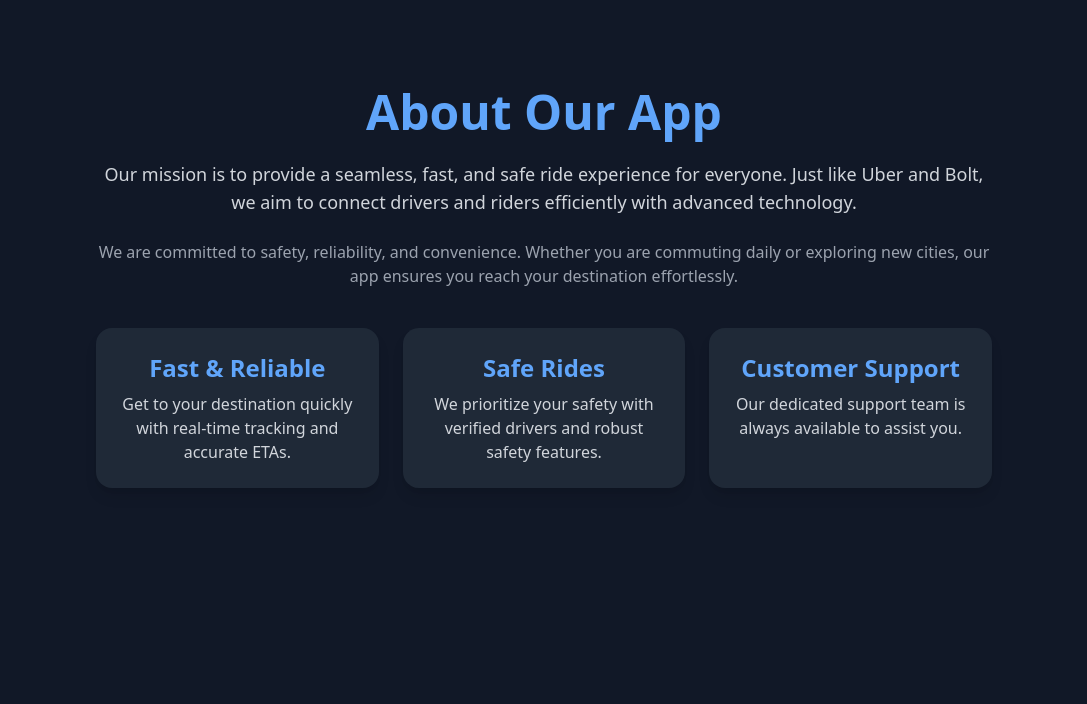
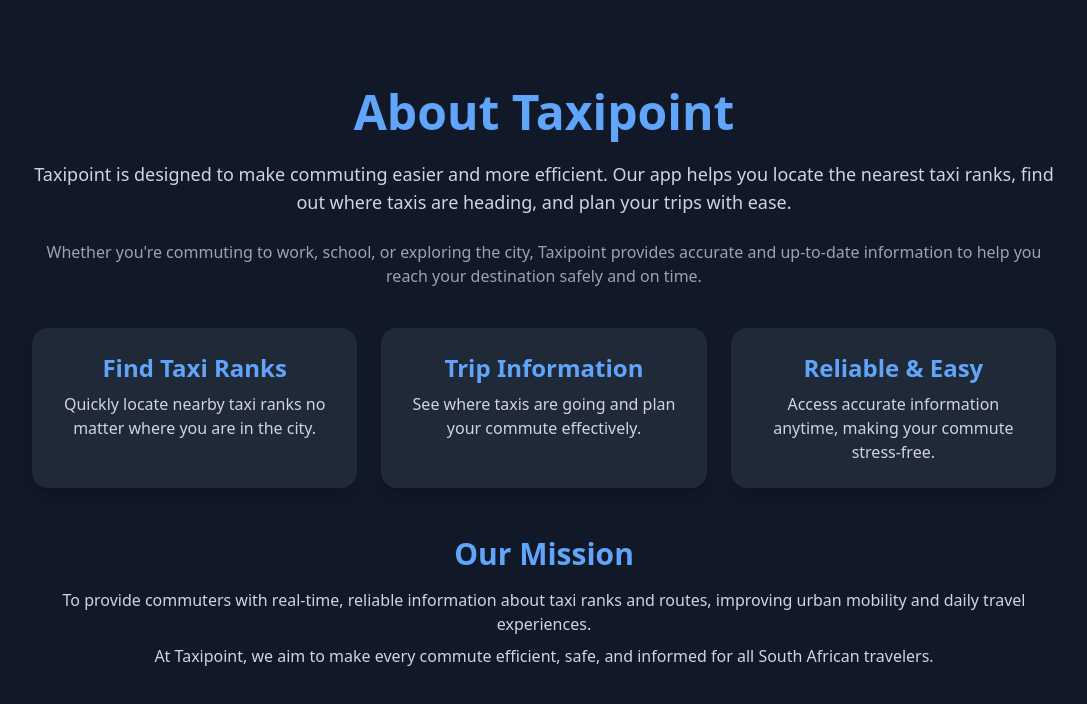
Before and after one commit to MbongeniMhlanga/TaxiPoint, a React (Vite) app in the folder frontend/taxipoint/: page /about in a window 1280 px wide. Shown: the top 704 px of the page, without its empty margins (96-1183 px from the left). Built offline with nearby package versions, Linux system fonts and the light colour scheme.

Commit message:
updated about page

```diff
--- a/frontend/taxipoint/src/screens/About.tsx
+++ b/frontend/taxipoint/src/screens/About.tsx
@@ -3,29 +3,38 @@ import React from "react";
 const About: React.FC = () => {
   return (
     <div className="min-h-screen bg-gray-900 text-gray-100 flex flex-col items-center justify-start p-6">
-      <div className="max-w-4xl w-full text-center mt-16">
-        <h1 className="text-5xl font-bold text-blue-400 mb-6">About Our App</h1>
+      <div className="max-w-5xl w-full text-center mt-16">
+        <h1 className="text-5xl font-bold text-blue-400 mb-6">About Taxipoint</h1>
         <p className="text-gray-300 text-lg mb-6">
-          Our mission is to provide a seamless, fast, and safe ride experience for everyone.
-          Just like Uber and Bolt, we aim to connect drivers and riders efficiently with advanced technology.
+          Taxipoint is designed to make commuting easier and more efficient. Our app helps you locate the nearest taxi ranks, find out where taxis are heading, and plan your trips with ease.
         </p>
         <p className="text-gray-400 mb-10">
-          We are committed to safety, reliability, and convenience. Whether you are commuting daily or exploring new cities,
-          our app ensures you reach your destination effortlessly.
+          Whether you're commuting to work, school, or exploring the city, Taxipoint provides accurate and up-to-date information to help you reach your destination safely and on time.
         </p>
+
         <div className="flex flex-col md:flex-row justify-center gap-6">
-          <div className="bg-gray-800 p-6 rounded-2xl shadow-lg flex-1">
-            <h3 className="text-2xl font-semibold mb-2 text-blue-400">Fast & Reliable</h3>
-            <p className="text-gray-300">Get to your destination quickly with real-time tracking and accurate ETAs.</p>
+          <div className="bg-gray-800 p-6 rounded-2xl shadow-lg flex-1 hover:scale-105 transition-transform">
+            <h3 className="text-2xl font-semibold mb-2 text-blue-400">Find Taxi Ranks</h3>
+            <p className="text-gray-300">Quickly locate nearby taxi ranks no matter where you are in the city.</p>
           </div>
-          <div className="bg-gray-800 p-6 rounded-2xl shadow-lg flex-1">
-            <h3 className="text-2xl font-semibold mb-2 text-blue-400">Safe Rides</h3>
-            <p className="text-gray-300">We prioritize your safety with verified drivers and robust safety features.</p>
+          <div className="bg-gray-800 p-6 rounded-2xl shadow-lg flex-1 hover:scale-105 transition-transform">
+            <h3 className="text-2xl font-semibold mb-2 text-blue-400">Trip Information</h3>
+            <p className="text-gray-300">See where taxis are going and plan your commute effectively.</p>
           </div>
-          <div className="bg-gray-800 p-6 rounded-2xl shadow-lg flex-1">
-            <h3 className="text-2xl font-semibold mb-2 text-blue-400">Customer Support</h3>
-            <p className="text-gray-300">Our dedicated support team is always available to assist you.</p>
+          <div className="bg-gray-800 p-6 rounded-2xl shadow-lg flex-1 hover:scale-105 transition-transform">
+            <h3 className="text-2xl font-semibold mb-2 text-blue-400">Reliable & Easy</h3>
+            <p className="text-gray-300">Access accurate information anytime, making your commute stress-free.</p>
           </div>
+        </div>
+
+        <div className="mt-12 text-gray-300">
+          <h2 className="text-3xl font-bold text-blue-400 mb-4">Our Mission</h2>
+          <p className="mb-2">
+            To provide commuters with real-time, reliable information about taxi ranks and routes, improving urban mobility and daily travel experiences.
+          </p>
+          <p>
+            At Taxipoint, we aim to make every commute efficient, safe, and informed for all South African travelers.
+          </p>
         </div>
       </div>
     </div>
```
